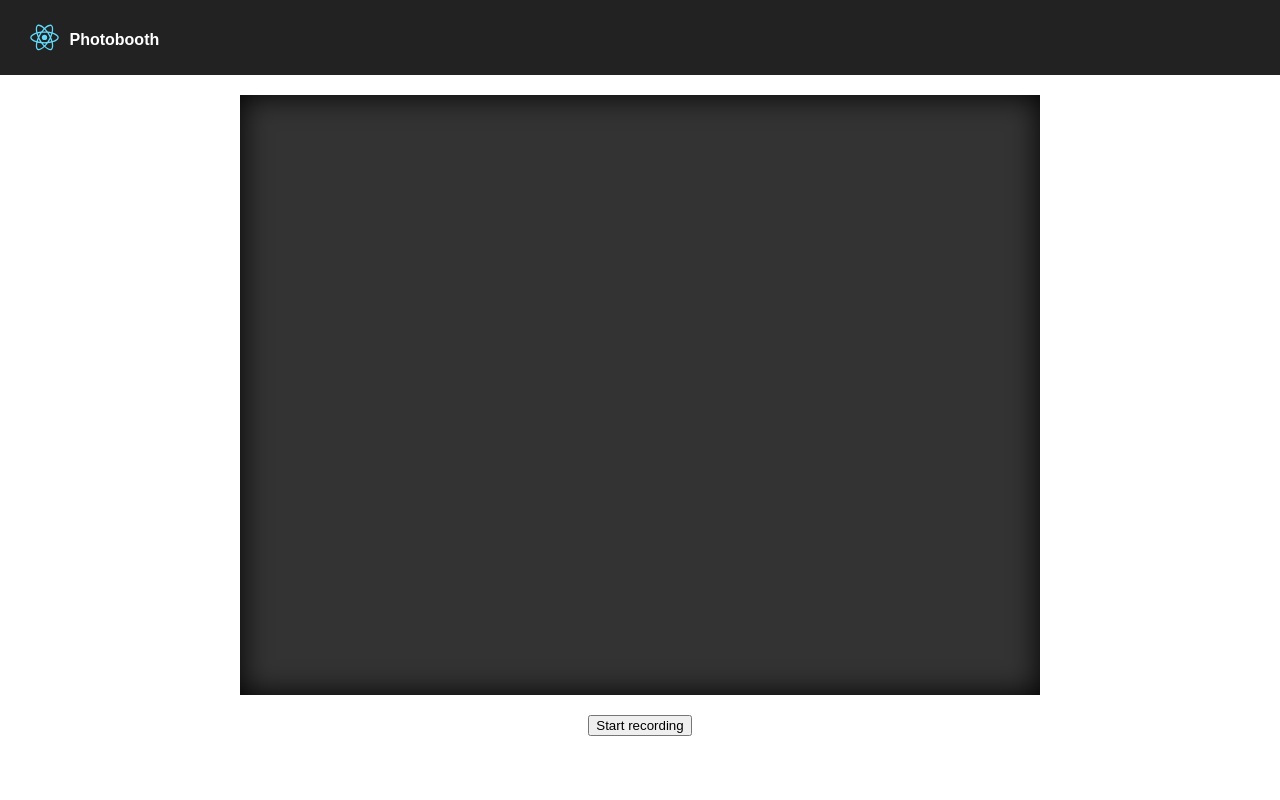
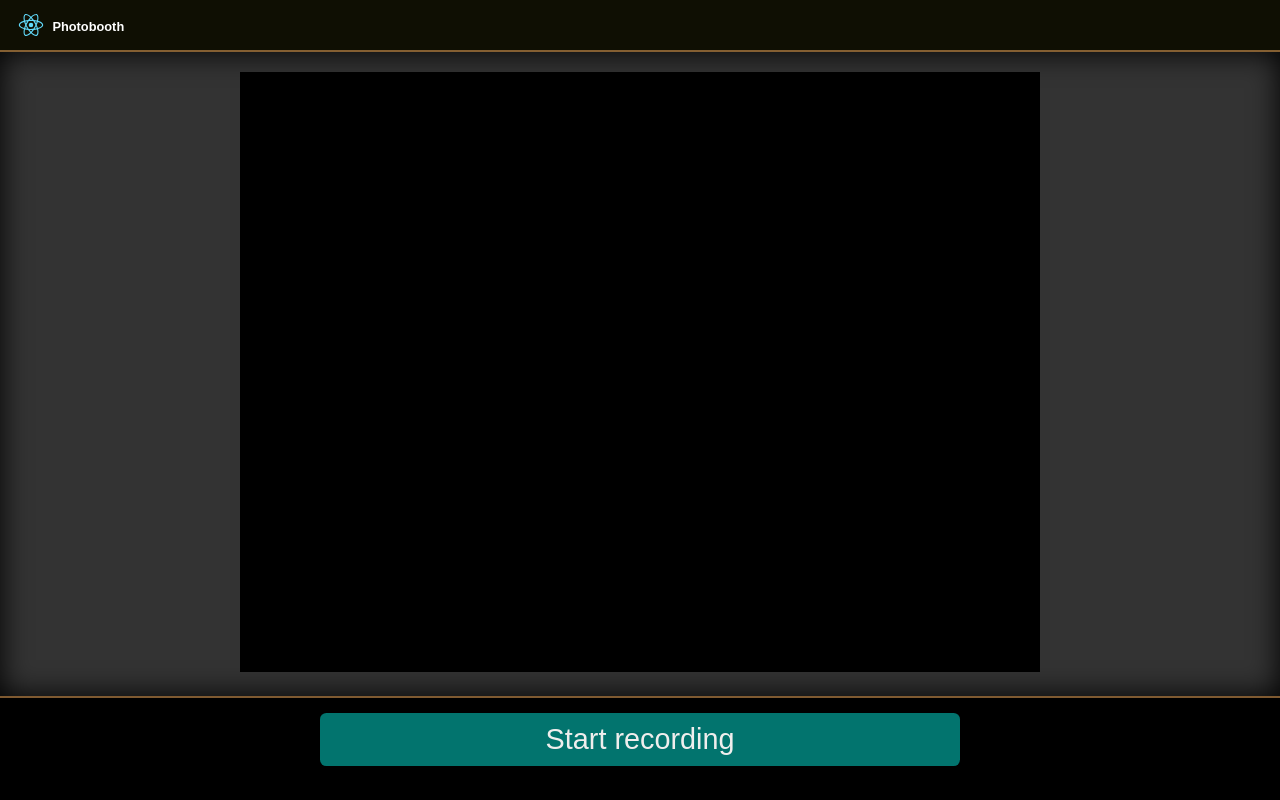
Before and after one commit to BradenLawrence/webrtc-test, a React (Create React App) app: page / in a window 1280 px wide. Built offline with nearby package versions, Linux system fonts and the light colour scheme.

Commit message:
add styles

```diff
--- a/src/App.css
+++ b/src/App.css
@@ -1,21 +1,26 @@
+body {
+  background-color: #000000;
+}
+
 .App {
   /* text-align: center; */
 }
 
 .App-logo {
-  height: 35px;
+  height: 30px;
   float: left;
 }
 
 .App-header {
-  background-color: #222;
-  height: 35px;
-  padding: 20px;
+  background-color: #0f0f03;
+  border-bottom: 2px solid #bf874aaa;
+  height: 30px;
+  padding: 10px;
   color: white;
 }
 
 .App-title {
-  font-size: 1em;
+  font-size: .8em;
 }
 
 .App-intro {
@@ -24,17 +29,20 @@
 
 .media-frame {
   text-align: center;
-  width: 75%;
+  width: 100%;
+  background-color: #333333;
+  display: block;
+  box-shadow: 0px 0px 30px #000000 inset;
   margin: 0 auto;
+  padding: 20px 0;
 }
+
 
 .media-frame > video {
   width: 800px;
   height: 600px;
-  margin: 20px auto;
-  background-color: #333333;
-  display: block;
-  box-shadow: 0px 0px 30px #000000 inset;
+  margin: 0px auto;
+  background-color: #000000;
 }
 
 .media-frame > button {
@@ -47,13 +55,59 @@
 
 .controls {
   text-align: center;
-  width: 75%;
+  width: 100%;
+  border-top: 2px solid #bf874aaa;
   margin: 0 auto;
+}
+
+button {
+  font-weight: 300;
+  color: #efeeed;
+  border: 0;
+  text-align: center;
+  border-radius: .4rem;
+  margin-top: 15px;
+  padding: 5px 40px;
+  min-width: 150px;
+  outline: none;
+}
+button:hover {
+  cursor: pointer;
+}
+button:active,
+button:focus {
+  outline: none;
+}
+
+a, a:active, a:focus {
+  outline: none;
+}
+
+.button-start,
+.button-photo,
+.button-download {
+  background-color: #02746e;
+  font-size: 1.8em;
+  padding: 10px;
+  width: 50%;
+  max-width: 800px;
+}
+.button-start:hover,
+.button-photo:hover,
+.button-download:hover {
+  background-color: #005c57;
+}
+
+.button-cancel {
+  background-color: #b03722;
+}
+.button-cancel:hover {
+  background-color: #451f14;
 }
 
 .share-modal {
   position: absolute;
-  top: 30px;
+  top: 54px;
   left: 40px;
   right: 40px;
   bottom: 40px;
@@ -62,7 +116,7 @@
   margin: 0 auto;
   padding: 20px;
   border-radius: .15rem;
-  background-color: #ffffff;
+  background-color: #efeeed;
 }
 
 .share-modal > .frame {
@@ -79,26 +133,8 @@
   background-color: #33333352;
 }
 
-.share-wrapper {
-  margin-top: 20px;
-  margin-bottom: 20px;
+.share-controls {
   text-align: center;
-}
-
-.share-button {
-  display: inline-block;
-  margin: 0 10px;
-  cursor: pointer;
-  border-radius: 50%;
-}
-
-.button-restart {
-  width: 100%;
-  text-align: center;
-}
-
-.button-restart > button {
-  margin: 0 auto;
 }
 
 .overlay-window-flash {
@@ -107,7 +143,7 @@
 
 .overlay-flash {
   position: absolute;
-  top: 95px;
+  top: 72px;
   left: 0;
   right: 0;
   margin: auto;
@@ -144,7 +180,7 @@
 
 .overlay-countdown {
   position: absolute;
-  top: 95px;
+  top: 72px;
   left: 0;
   right: 0;
   margin: auto;
--- a/src/components/ShareModal.js
+++ b/src/components/ShareModal.js
@@ -11,11 +11,11 @@ class ShareModal extends Component {
                 overlayClassName="share-overlay"
             >
                 <img className="frame" src={ this.props.url } alt="" />
-                <div className="button-restart">
+                <div className="share-controls">
                     <a href={ this.props.url } download="photobooth.gif">
                     <button className="button-download">Download</button>
                     </a><br/>
-                    <button className="button-restart" onClick= { this.props.onClose } >{ this.props.closeText }</button>
+                    <button className="button-cancel" onClick= { this.props.onClose } >{ this.props.closeText }</button>
                 </div>
             </Modal>
         )
--- a/src/containers/ControlContainer.js
+++ b/src/containers/ControlContainer.js
@@ -81,18 +81,22 @@ class Control extends Component {
             case 'video':
                 return(
                     <span>
-                        <button onClick = { this.stop       }>Cancel</button>
-                        <button onClick = { this.photoshoot }>Start Photobooth</button>
+                        <button className="button-photo"  onClick = { this.photoshoot }>Start Photobooth</button><br/>
+                        <button className="button-cancel" onClick = { this.stop       }>Cancel</button>
                     </span>
                 )
             case 'photoshoot':
                 return(
                     null
                 )
+            case 'gif':
+                return(
+                    null
+                )
             default:
                 return(
                     <span>
-                        <button onClick = { this.start }>Start recording</button>
+                        <button className="button-start" onClick = { this.start }>Start recording</button>
                     </span>
                 )
         }
```
